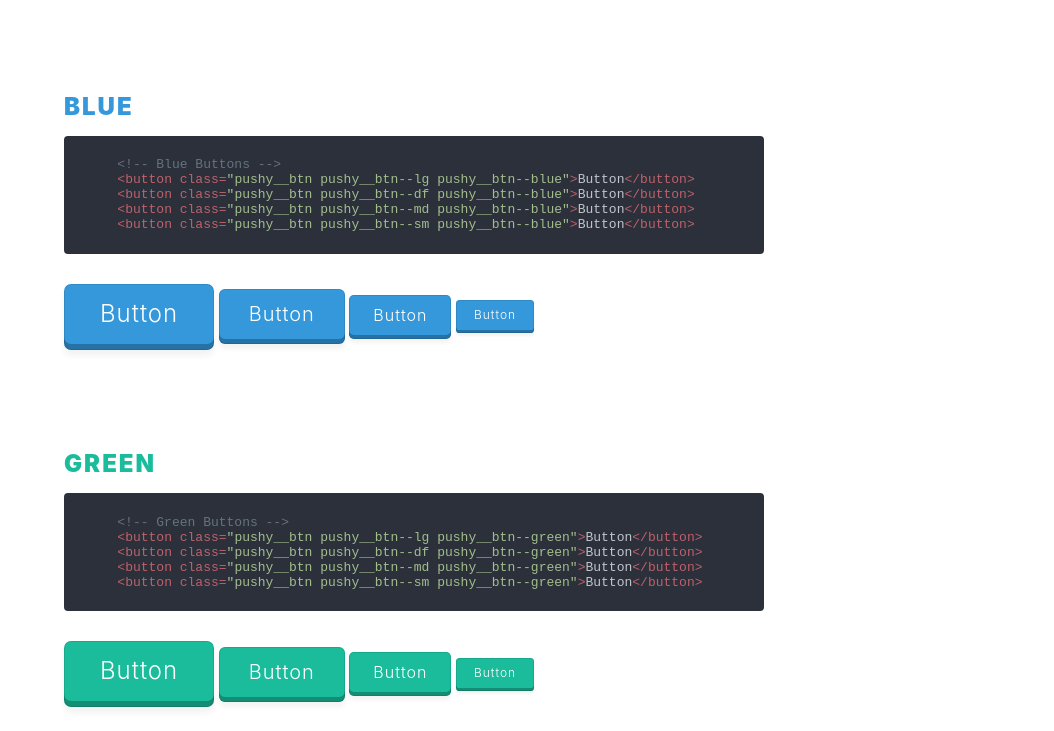
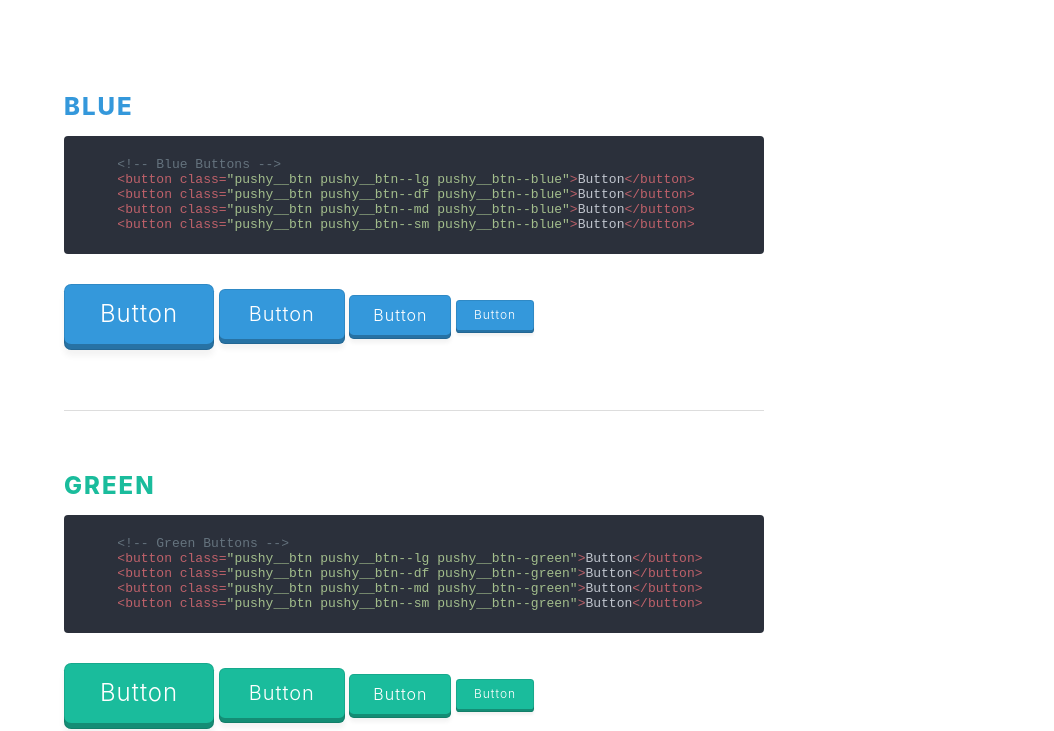
Before and after one commit to iRaul/pushy-buttons, a plain HTML site: page index.html in a window 1280 px wide. Shown: the part 99-830 px from the top of the page, without its empty margins (226-1280 px from the left). Drawn offline with nearby package versions, Linux system fonts and the light colour scheme.

Commit message:
small design changes

```diff
--- a/scss/pushy-buttons.scss
+++ b/scss/pushy-buttons.scss
@@ -38,7 +38,11 @@ main {
 }
 
 section {
-  padding: 40px 0;
+  padding: 60px 0;
+
+  &:not(:last-child) {
+    border-bottom: 1px solid #DDD;
+  }
 
   pre {
     margin: 0;
@@ -48,8 +52,8 @@ section {
     color: #333;
     text-transform: uppercase;
     letter-spacing: 2px;
-    font-weight: 900;
-    margin-bottom: 0;
+    font-weight: 800;
+    margin: 0;
   }
 
   .blue { color: $blue; }
```
Also changed, not shown: css/pushy-buttons.css, css/pushy-buttons.min.css.
